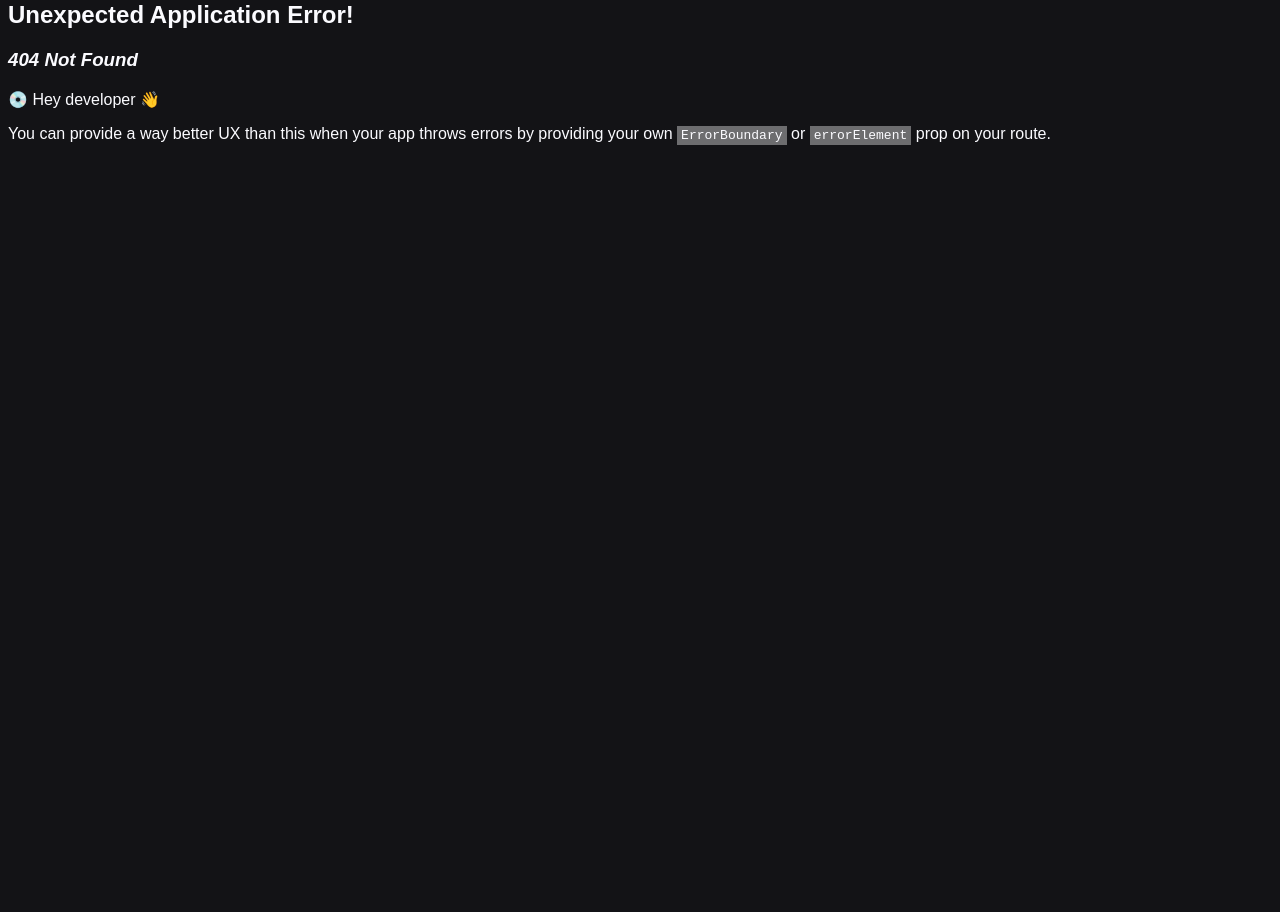
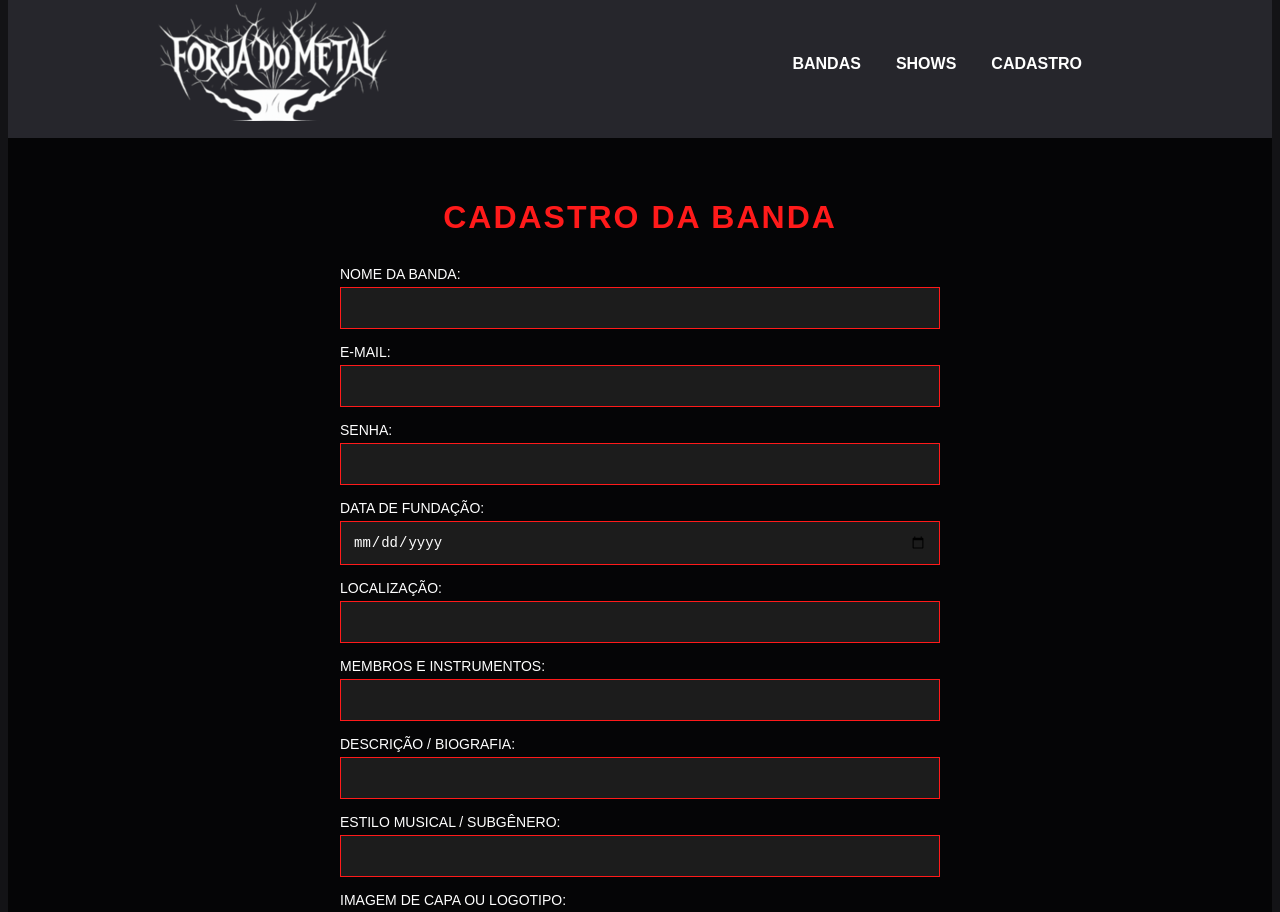
Before and after one commit to thyagodnz/Forja-do-Metal, a React (Vite) app in the folder frontend/: page /register in a window 1280 px wide. Before the commit this address had no page. Shown: the part 19-931 px from the top of the page. Before the commit the page ends 800 px from the top, so only its background shows below. Built offline with nearby package versions, Linux system fonts and the light colour scheme.

Commit message:
feat: inicio da tela de cadastro

```diff
--- a/frontend/src/App.jsx
+++ b/frontend/src/App.jsx
@@ -1,17 +1,22 @@
-import { createBrowserRouter, RouterProvider } from 'react-router-dom'
+import { BrowserRouter, Routes, Route, Navigate } from 'react-router-dom'
 import './App.css'
 import Home from './pages/Home/Home.jsx'
+import Header from './components/Header/Header.jsx'
+import Register from './pages/Register/Register.jsx'
 
 function App() {
 
-  const router = createBrowserRouter([
-    {
-      path: "/",
-      element: <Home />
-    }
-  ])
-
-  return <RouterProvider router={router} />
+  return (
+    <>
+      <BrowserRouter>
+        <Header />
+        <Routes>
+          <Route path='/' element={<Home />} />
+          <Route path='/register' element={<Register />} />
+        </Routes>
+      </BrowserRouter>
+    </>
+  )
 }
 
 export default App
--- a/frontend/src/components/Header/Header.jsx
+++ b/frontend/src/components/Header/Header.jsx
@@ -1,19 +1,16 @@
 import './header.css'
 import logo from '../../assets/logo.png'
+import Navbar from '../Navbar/Navbar.jsx'
 
-export default function Header() {
-
+const Header = () => {
     return (
-
         <header className='header'>
             <div className="logo">
                 <img src={logo} alt="Forja do Metal" />
             </div>
-            <div className='header-buttons'>
-                <h3>BANDAS</h3>
-                <h3>SHOWS</h3>
-                <h3>CADASTRO</h3>
-            </div>
+            <Navbar />
         </header>
     )
 }
+
+export default Header
--- a/frontend/src/components/Header/header.css
+++ b/frontend/src/components/Header/header.css
@@ -3,16 +3,3 @@
     background-color: #26262c;
     padding: 13px 150px;
 }
-
-.header-buttons {
-    display: flex;
-    align-items: center;
-    gap: 20px;
-    margin-left: auto;
-    font-size: 14px;
-}
-
-.header-buttons h3:hover{
-    cursor: pointer;
-    color: var(--maroon);
-}
--- /dev/null
+++ b/frontend/src/components/Navbar/Navbar.css
@@ -0,0 +1,20 @@
+nav {
+    display: flex;
+    justify-content: flex-end; /* Alinha à direita */
+    align-items: center;
+    gap: 15px;
+    padding: 10px 30px; /* Espaçamento lateral */
+    margin-left: auto;
+}
+
+nav a {
+    padding: 5px 10px;
+    text-decoration: none;
+    color: #ffffff;
+    font-weight: bold;
+}
+
+nav a:hover {
+    cursor: pointer;
+    color: var(--maroon);
+}
--- /dev/null
+++ b/frontend/src/components/Navbar/Navbar.jsx
@@ -0,0 +1,14 @@
+import './Navbar.css'
+import { NavLink } from 'react-router-dom'
+
+const Navbar = () => {
+    return (
+        <nav>
+            <NavLink to='/'>BANDAS</NavLink>
+            <NavLink to='/'>SHOWS</NavLink>
+            <NavLink to='/register'>CADASTRO</NavLink>
+        </nav>
+    )
+}
+
+export default Navbar
--- a/frontend/src/pages/Home/Home.jsx
+++ b/frontend/src/pages/Home/Home.jsx
@@ -1,11 +1,8 @@
 import './home.css'
-import Header from '../../components/Header/Header.jsx'
 
 export default function Home() {
 
     return (
-
-        <Header />
-
+        <h1>Home</h1>
     )
 }
--- /dev/null
+++ b/frontend/src/pages/Register/Register.css
@@ -0,0 +1,90 @@
+.container {
+    min-height: 100vh;
+    display: flex;
+    flex-direction: column;
+    align-items: center;
+    justify-content: center;
+    background: rgba(0, 0, 0, 0.75);
+    padding: 40px 20px;
+}
+
+/* Título */
+.container h1 {
+    color: #ff1a1a;
+    font-size: 32px;
+    letter-spacing: 2px;
+    margin-bottom: 30px;
+    text-transform: uppercase;
+}
+
+/* Formulário */
+form {
+    width: 100%;
+    max-width: 600px;
+    display: flex;
+    flex-direction: column;
+    gap: 15px;
+}
+
+/* Labels */
+label {
+    display: flex;
+    flex-direction: column;
+    color: #ffffff;
+    font-size: 14px;
+    text-transform: uppercase;
+    gap: 5px;
+}
+
+/* Inputs */
+input {
+    background-color: #1c1c1c;
+    border: 1px solid #ff1a1a;
+    padding: 12px;
+    color: #ffffff;
+    outline: none;
+    font-size: 14px;
+    transition: 0.3s ease;
+}
+
+/* Efeito ao focar */
+input:focus {
+    border: 1px solid #ff4d4d;
+    box-shadow: 0 0 8px #ff1a1a;
+}
+
+/* Input file customizado */
+input[type="file"] {
+    padding: 8px;
+    background-color: #111;
+    cursor: pointer;
+}
+
+/* Botão registrar */
+button {
+    margin-top: 20px;
+    padding: 12px;
+    background: transparent;
+    border: 1px solid #ff1a1a;
+    color: #ffffff;
+    font-weight: bold;
+    cursor: pointer;
+    text-transform: uppercase;
+    transition: 0.3s ease;
+}
+
+button:hover {
+    background-color: #ff1a1a;
+    color: #000;
+}
+
+/* Responsividade */
+@media (max-width: 600px) {
+    .container h1 {
+        font-size: 24px;
+    }
+
+    form {
+        max-width: 100%;
+    }
+}
--- /dev/null
+++ b/frontend/src/pages/Register/Register.jsx
@@ -0,0 +1,55 @@
+import './Register.css'
+
+export default function Register() {
+
+    return (
+        <div className='container'>
+            <h1>Cadastro da Banda</h1>
+            <form>
+                <label>
+                    Nome da Banda:
+                    <input type="text" />
+                </label>
+                <label>
+                    E-mail:
+                    <input type="email" />
+                </label>
+                <label>
+                    Senha:
+                    <input type="password" />
+                </label>
+                <label>
+                    Data de Fundação:
+                    <input type="date" />
+                </label>
+                <label>
+                    Localização:
+                    <input type="text" />
+                </label>
+                <label>
+                    Membros e instrumentos:
+                    <input type="text" />
+                </label>
+                <label>
+                    Descrição / Biografia:
+                    <input type="text" />
+                </label>
+                <label>
+                    Estilo musical / Subgênero:
+                    <input type="text" />
+                </label>
+                <label>
+                    Imagem de capa ou logotipo:
+                    <input type="file" />
+                </label>
+                <label>
+                    Link das redes sociais:
+                    <input type="text" />
+                </label>
+            </form>
+            <button>
+                Cadastrar
+            </button>
+        </div>
+    )
+}
```
